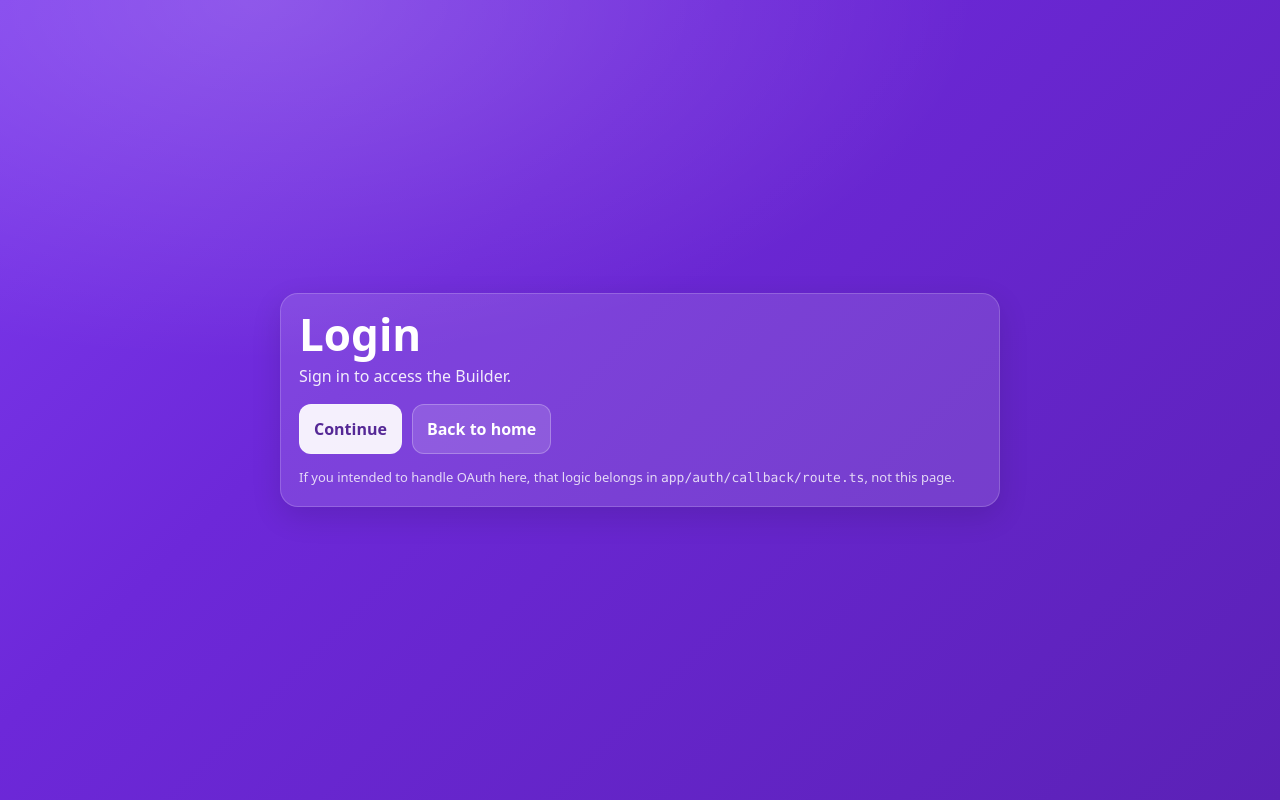
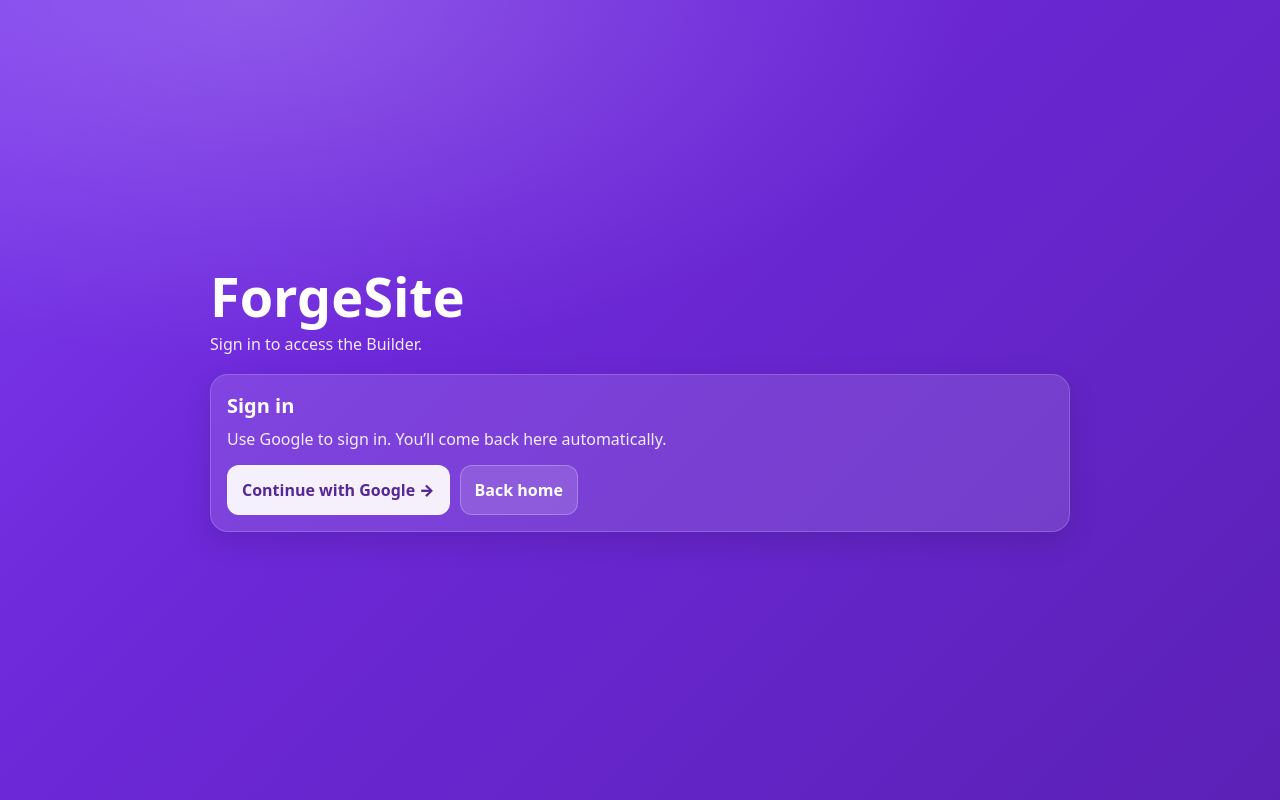
Before and after one commit to blin1124/forgesite, a Next.js app: page /login in a window 1280 px wide. Built offline with nearby package versions, Linux system fonts and the light colour scheme; no server answers.

Commit message:
Enhance login page with Google sign-in functionality

```diff
--- a/app/login/page.tsx
+++ b/app/login/page.tsx
@@ -1,13 +1,65 @@
-import Link from "next/link";
+"use client";
 
-export const runtime = "nodejs";
+import React, { useEffect, useState } from "react";
+import { useRouter, useSearchParams } from "next/navigation";
+import { createSupabaseBrowserClient } from "@/lib/supabase/browser";
 
 export default function LoginPage() {
+  const router = useRouter();
+  const sp = useSearchParams();
+
+  const next = sp.get("next") || "/builder";
+
+  const [email, setEmail] = useState<string>("");
+  const [busy, setBusy] = useState<string>("");
+  const [debug, setDebug] = useState<string>("");
+
+  useEffect(() => {
+    (async () => {
+      try {
+        const supabase = createSupabaseBrowserClient();
+        const { data } = await supabase.auth.getSession();
+        setEmail(data?.session?.user?.email || "");
+      } catch {
+        setEmail("");
+      }
+    })();
+  }, []);
+
+  async function continueToApp() {
+    router.push(next);
+  }
+
+  async function signInWithGoogle() {
+    setBusy("");
+    setDebug("");
+
+    try {
+      setBusy("Redirecting to Google…");
+
+      const supabase = createSupabaseBrowserClient();
+      const origin = window.location.origin;
+
+      // ✅ Supabase OAuth: sends user to /auth/callback which exchanges the code for a session
+      const { error } = await supabase.auth.signInWithOAuth({
+        provider: "google",
+        options: {
+          redirectTo: `${origin}/auth/callback?next=${encodeURIComponent(next)}`,
+        },
+      });
+
+      if (error) throw error;
+    } catch (e: any) {
+      setBusy("");
+      setDebug(e?.message || "Sign-in failed");
+    }
+  }
+
   return (
     <main
       style={{
         minHeight: "100vh",
-        padding: 16,
+        padding: 18,
         color: "white",
         background:
           "radial-gradient(1200px 600px at 20% 0%, rgba(255,255,255,0.18), transparent 60%), linear-gradient(135deg, rgb(124,58,237) 0%, rgb(109,40,217) 35%, rgb(91,33,182) 100%)",
@@ -17,25 +69,94 @@ export default function LoginPage() {
         placeItems: "center",
       }}
     >
-      <div
-        style={{
-          width: "min(720px, 100%)",
-          background: "rgba(255,255,255,0.12)",
-          border: "1px solid rgba(255,255,255,0.18)",
-          borderRadius: 18,
-          padding: 18,
-          boxShadow: "0 10px 30px rgba(0,0,0,0.12)",
-        }}
-      >
-        <div style={{ fontSize: 44, fontWeight: 900, lineHeight: 1 }}>Login</div>
+      <div style={{ width: "min(860px, 100%)" }}>
+        <div style={{ fontSize: 54, fontWeight: 900, lineHeight: 1.05 }}>
+          ForgeSite
+        </div>
         <div style={{ opacity: 0.9, marginTop: 8 }}>
           Sign in to access the Builder.
         </div>
 
-        <div style={{ marginTop: 16, display: "flex", gap: 10, flexWrap: "wrap" }}>
-          <a
-            href="/auth"
+        <section style={{ ...card, marginTop: 18 }}>
+          {email ? (
+            <>
+              <div style={{ fontSize: 20, fontWeight: 900 }}>You’re signed in</div>
+              <div style={{ opacity: 0.9, marginTop: 6 }}>
+                Signed in as <b>{email}</b>
+              </div>
+
+              <div style={{ display: "flex", gap: 10, flexWrap: "wrap", marginTop: 14 }}>
+                <button style={primaryBtn} onClick={continueToApp}>
+                  Continue →
+                </button>
+                <button
+                  style={secondaryBtn}
+                  onClick={async () => {
+                    const supabase = createSupabaseBrowserClient();
+                    await supabase.auth.signOut();
+                    setEmail("");
+                  }}
+                >
+                  Log out
+                </button>
+              </div>
+            </>
+          ) : (
+            <>
+              <div style={{ fontSize: 20, fontWeight: 900 }}>Sign in</div>
+              <div style={{ opacity: 0.9, marginTop: 6 }}>
+                Use Google to sign in. You’ll come back here automatically.
+              </div>
+
+              <div style={{ display: "flex", gap: 10, flexWrap: "wrap", marginTop: 14 }}>
+                <button style={primaryBtn} onClick={signInWithGoogle}>
+                  Continue with Google →
+                </button>
+                <button
+                  style={secondaryBtn}
+                  onClick={() => router.push("/")}
+                >
+                  Back home
+                </button>
+              </div>
+            </>
+          )}
+
+          {busy ? (
+            <div style={{ marginTop: 12, padding: 10, borderRadius: 12, background: "rgba(0,0,0,0.25)" }}>
+              {busy}
+            </div>
+          ) : null}
+
+          {debug ? (
+            <div
               style={{
+                marginTop: 12,
+                padding: 10,
+                borderRadius: 12,
+                background: "rgba(185, 28, 28, .25)",
+                border: "1px solid rgba(185, 28, 28, .5)",
+              }}
+            >
+              <div style={{ fontWeight: 900 }}>Debug</div>
+              <div style={{ whiteSpace: "pre-wrap", fontSize: 12, opacity: 0.95 }}>{debug}</div>
+            </div>
+          ) : null}
+        </section>
+      </div>
+    </main>
+  );
+}
+
+const card: React.CSSProperties = {
+  background: "rgba(255,255,255,0.12)",
+  border: "1px solid rgba(255,255,255,0.18)",
+  borderRadius: 18,
+  padding: 16,
+  boxShadow: "0 10px 30px rgba(0,0,0,0.12)",
+};
+
+const primaryBtn: React.CSSProperties = {
   padding: "12px 14px",
   borderRadius: 12,
   border: "1px solid rgba(255,255,255,0.18)",
@@ -43,15 +164,9 @@ export default function LoginPage() {
   color: "rgb(85, 40, 150)",
   fontWeight: 900,
   cursor: "pointer",
-              textDecoration: "none",
-            }}
-          >
-            Continue
-          </a>
+};
 
-          <Link
-            href="/"
-            style={{
+const secondaryBtn: React.CSSProperties = {
   padding: "12px 14px",
   borderRadius: 12,
   border: "1px solid rgba(255,255,255,0.25)",
@@ -59,18 +174,4 @@ export default function LoginPage() {
   color: "white",
   fontWeight: 900,
   cursor: "pointer",
-              textDecoration: "none",
-            }}
-          >
-            Back to home
-          </Link>
-        </div>
-
-        <div style={{ marginTop: 14, opacity: 0.8, fontSize: 13 }}>
-          If you intended to handle OAuth here, that logic belongs in{" "}
-          <code>app/auth/callback/route.ts</code>, not this page.
-        </div>
-      </div>
-    </main>
-  );
-}
+};
```
Lines whose indentation alone changed are shown as unchanged.
